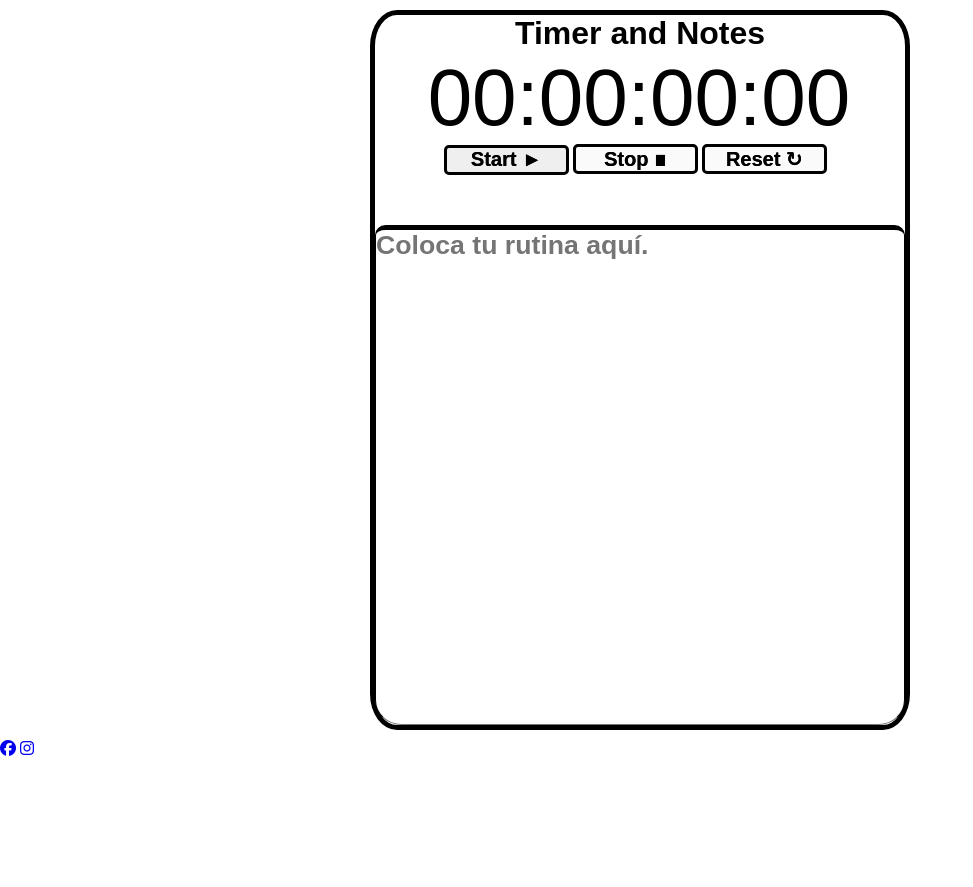
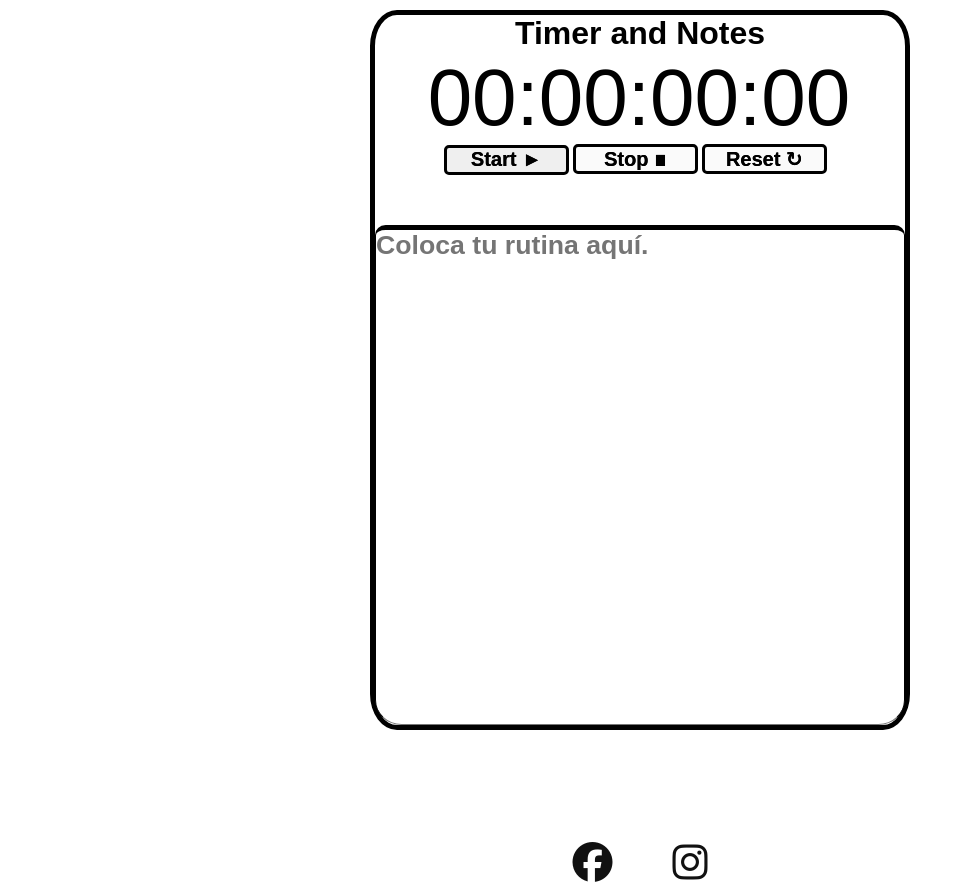
Before and after one commit to ReynoTD/timer-notes-workout, a plain HTML site: page src/index.html in a window 1280 px wide. Shown: the whole page, without its empty margins (0-973 px from the left). Before the commit the page ends 800 px from the top, so only its background shows below. Drawn offline with Linux system fonts and the light colour scheme.

Commit message:
Se añadieron los estilos de los iconos de las redes sociales

```diff
--- a/src/styles.css
+++ b/src/styles.css
@@ -72,6 +72,30 @@ textarea {
   border-right: 1.5px solid black;
 }
 
+.media-icons {
+  padding-top: 100px;
+  display: flex;
+  justify-content: center;
+  align-items: center;
+  margin: auto;
+}
+
+.media-icons a {
+  position: relative;
+  color: #111;
+  font-size: 40px;
+  transition: 0.3s;
+  transition-property: transform;
+}
+
+.media-icons a:not(:last-child) {
+  margin-right: 60px;
+}
+
+.media-icons a:hover {
+  transform: scale(1.5);
+}
+
 @media (max-width: 400px) {
   .container {
     width: 350px;
@@ -105,6 +129,10 @@ textarea {
     height: 600px;
     font-size: 18pt;
   }
+
+  .media-icons {
+    padding-top: 20px;
+  }
 }
 
 @media (max-width: 500px) and (min-width: 400px) {
@@ -115,4 +143,9 @@ textarea {
   .notes {
     height: 800px;
   }
+
+  .media-icons {
+    padding-top: 20px;
+    margin: 0 17.3em;
+  }
 }
```
